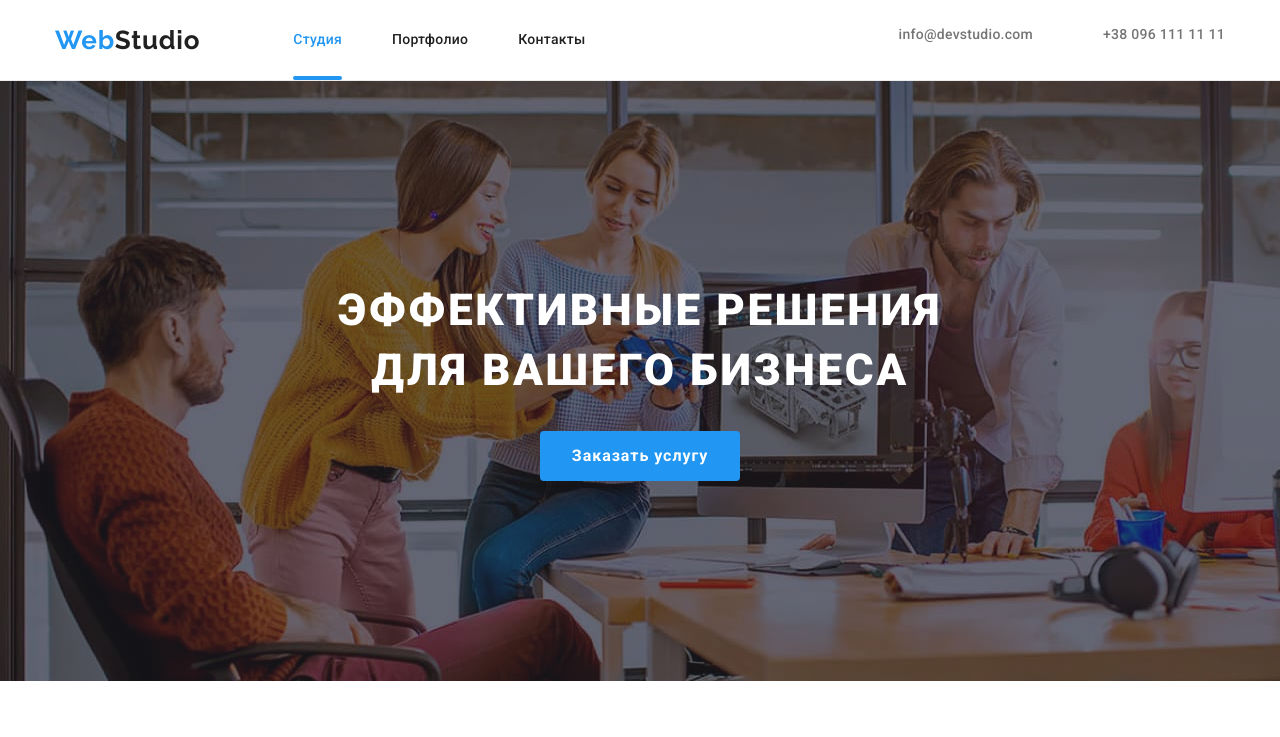
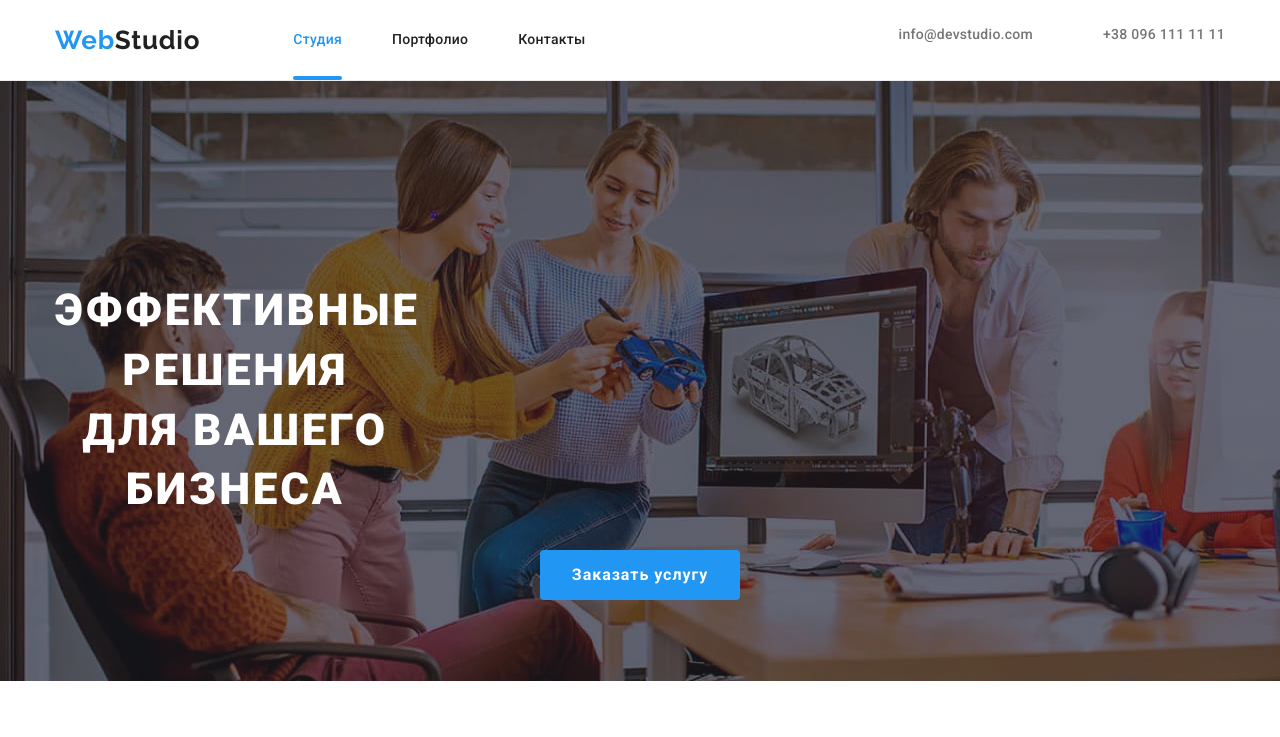
Before and after one commit to Angelina-Sm/goit-markup-hw-08, a plain HTML site: page index.html in a window 1280 px wide. Shown: the top 737 px of the page. Drawn offline with nearby package versions, Linux system fonts and the light colour scheme.

Commit message:
problem-

```diff
--- a/sass/components/_title.scss
+++ b/sass/components/_title.scss
@@ -1,3 +1,7 @@
+// .main-title-section .container {
+//     max-width: 100%;
+//     padding: 0;
+// }
 .main-title-section {
     margin-left: auto;
     margin-right: auto;
@@ -29,6 +33,7 @@
     text-transform: uppercase;
     color: var(--title-color);
     margin-bottom: 30px;
+    max-width: 360px;
     @media screen and (min-width:1200px){
         @include font(null, 44px, 1.36, null);
     }
```
Also changed, not shown: css/main.css, css/main.min.css, 2 other files.
